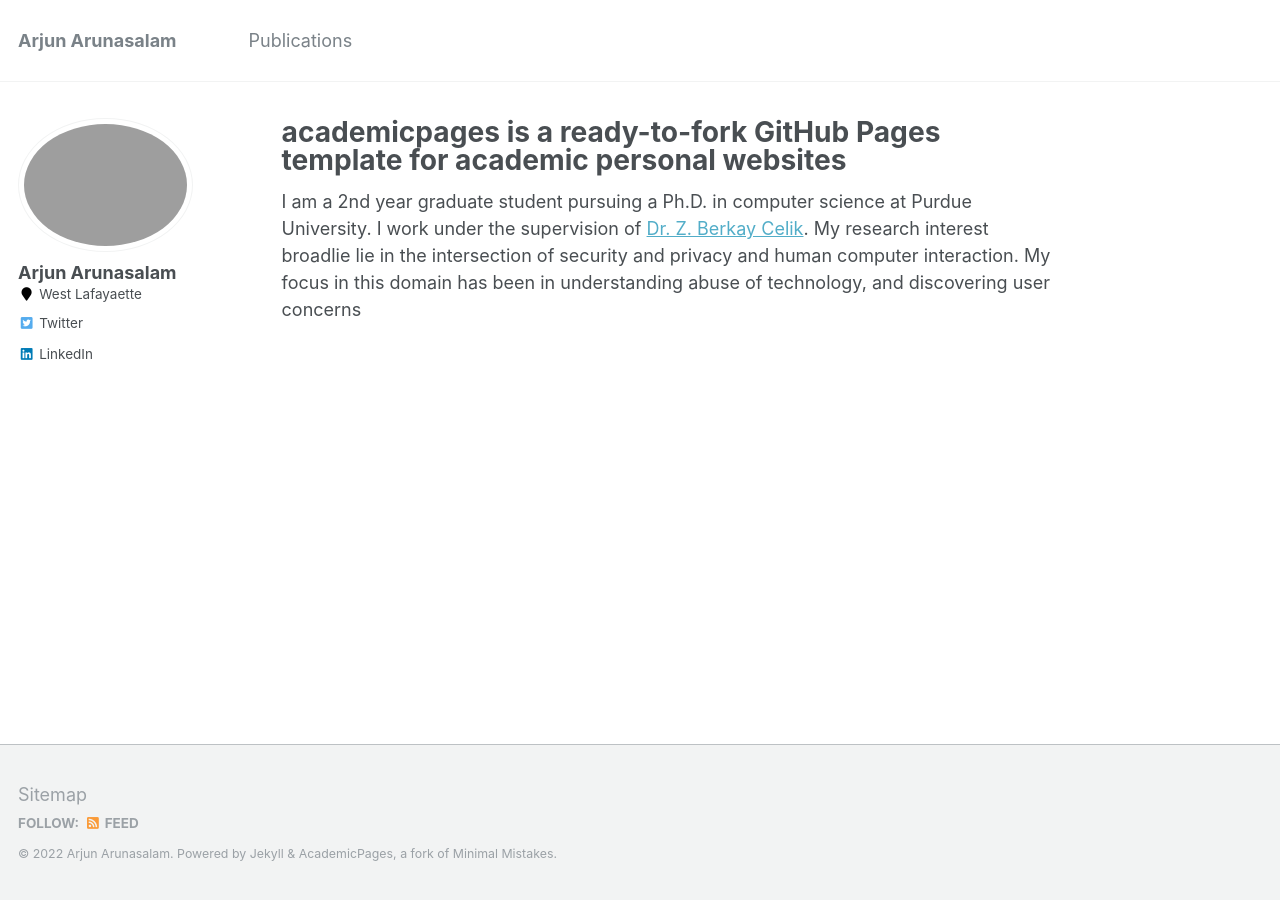
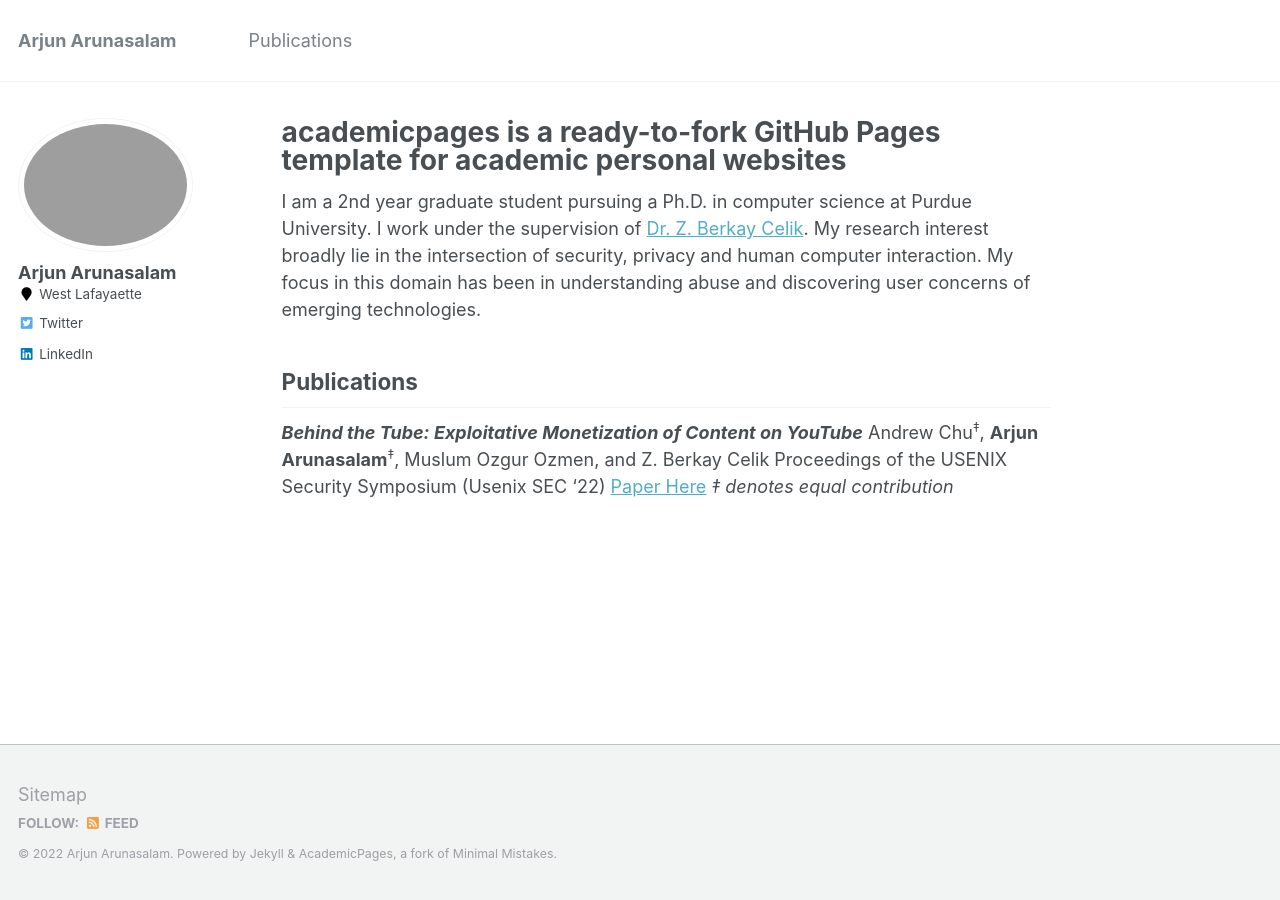
Before and after one commit to arjunarunasalam/arjunarunasalam.github.io, a Jekyll site: the page built from _pages/about.md, in a window 1280 px wide. Built offline with Jekyll 4.4.1, drawn with Linux system fonts in a browser that asks for light colours.

Commit message:
add publications

```diff
--- a/_pages/about.md
+++ b/_pages/about.md
@@ -9,7 +9,16 @@ redirect_from:
 ---
 
 
-I am a 2nd year graduate student pursuing a Ph.D. in computer science at Purdue University. I work under the supervision of [Dr. Z. Berkay Celik](https://beerkay.github.io/). My research interest broadlie lie in the intersection of security and privacy and human computer interaction. My focus in this domain has been in understanding abuse of technology, and discovering user concerns
+I am a 2nd year graduate student pursuing a Ph.D. in computer science at Purdue University. I work under the supervision of [Dr. Z. Berkay Celik](https://beerkay.github.io/). My research interest broadly lie in the intersection of security, privacy and human computer interaction. My focus in this domain has been in understanding abuse and discovering user concerns of emerging technologies.
+
+
+Publications
+------------
+***Behind the Tube: Exploitative Monetization of Content on YouTube***
+Andrew Chu<sup>‡</sup>,  **Arjun Arunasalam**<sup>‡</sup>, Muslum Ozgur Ozmen, and Z. Berkay Celik
+Proceedings of the USENIX Security Symposium (Usenix SEC '22)
+[Paper Here](https://www.usenix.org/conference/usenixsecurity22/presentation/chu)
+*‡ denotes equal contribution*
 
 <!--
 This is the front page of a website that is powered by the [academicpages template](https://github.com/academicpages/academicpages.github.io) and hosted on GitHub pages. [GitHub pages](https://pages.github.com) is a free service in which websites are built and hosted from code and data stored in a GitHub repository, automatically updating when a new commit is made to the respository. This template was forked from the [Minimal Mistakes Jekyll Theme](https://mmistakes.github.io/minimal-mistakes/) created by Michael Rose, and then extended to support the kinds of content that academics have: publications, talks, teaching, a portfolio, blog posts, and a dynamically-generated CV. You can fork [this repository](https://github.com/academicpages/academicpages.github.io) right now, modify the configuration and markdown files, add your own PDFs and other content, and have your own site for free, with no ads! An older version of this template powers my own personal website at [stuartgeiger.com](http://stuartgeiger.com), which uses [this Github repository](https://github.com/staeiou/staeiou.github.io).
```
